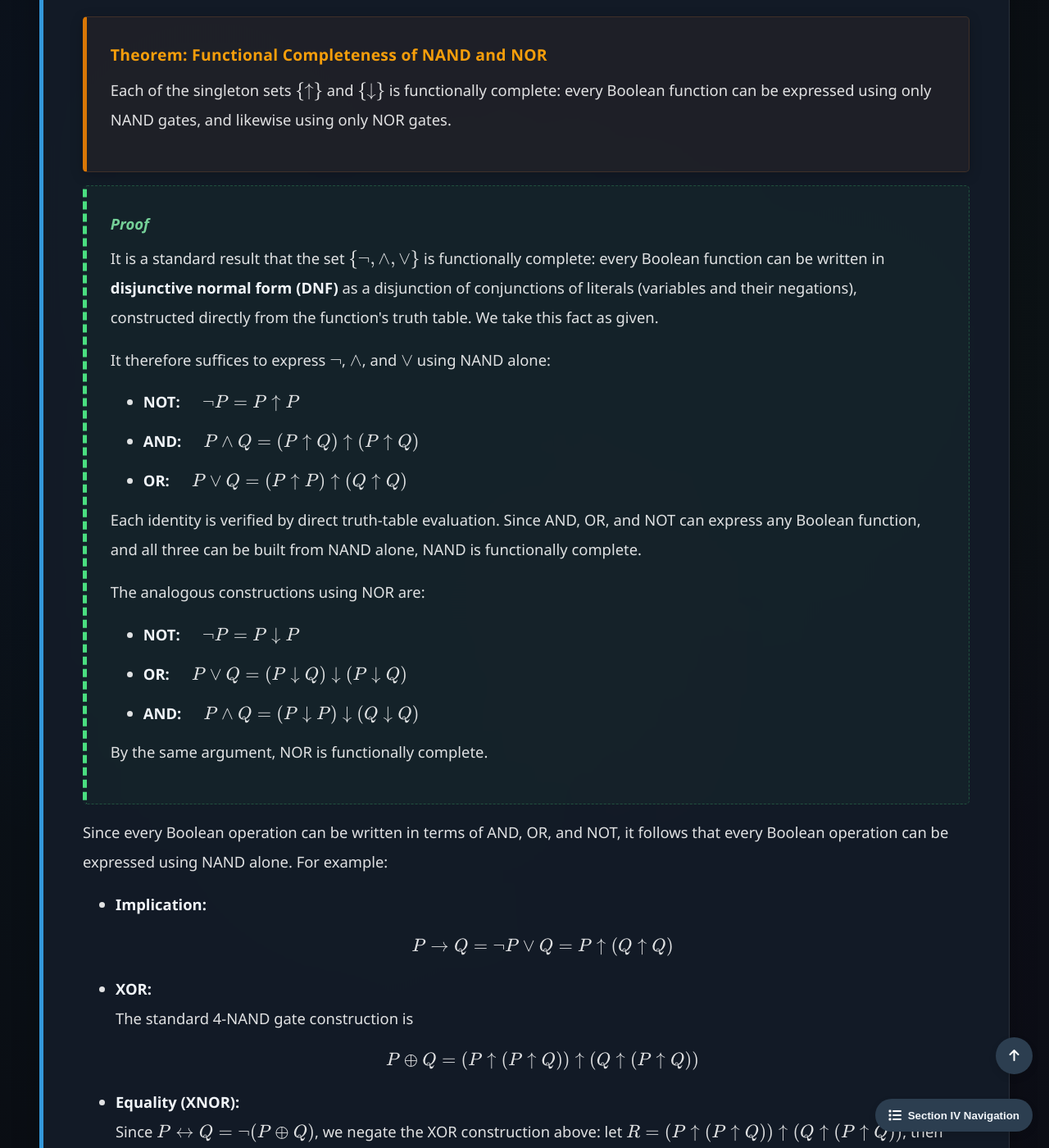
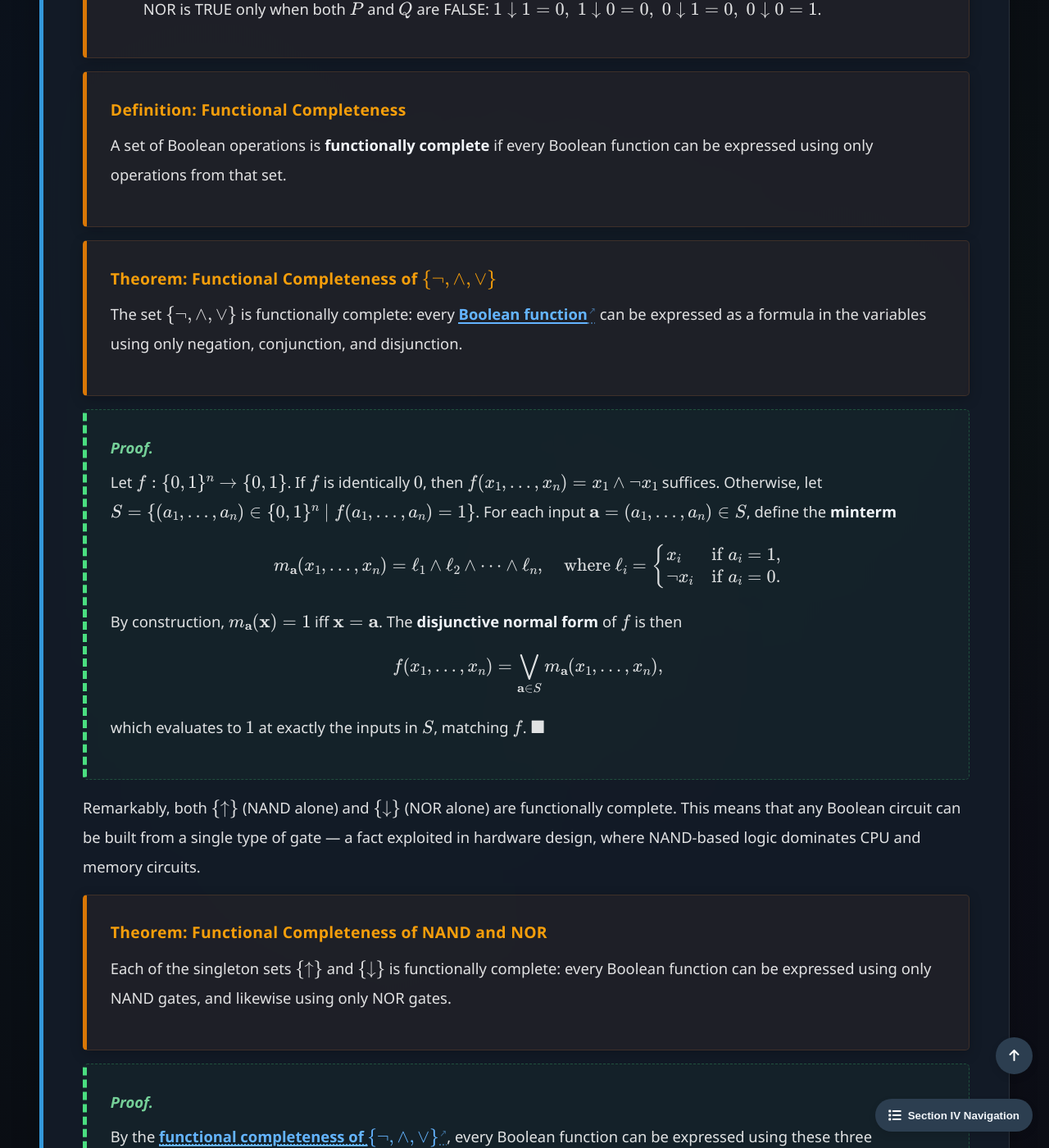
Before and after one commit to Yusukey01/yusukey01.github.io, a Jekyll site: the page built from Mathematics/Discrete/boolean.html, in a window 1280 px wide and 1400 px high, scrolled down 2703 px. Shown: the whole window at 82% size. Built offline with Jekyll 4.4.1, drawn with Linux system fonts in a browser that asks for light colours; some of the changed text lies outside the part shown.

Commit message:
new disc-4

```diff
--- a/Mathematics/Discrete/boolean.html
+++ b/Mathematics/Discrete/boolean.html
@@ -28,9 +28,10 @@ uses_python: false
             <section id="bool" class="section-content">
                 <h2>Boolean Logic</h2>
                 <p>
-                    In <strong>Boolean Logic</strong>, we can only use two values: <strong>TRUE</strong> and <strong>FALSE</strong>.
-                    This mathematical system is the foundation of digital electronics and computer design. Often we represent TRUE by 1
-                    and FALSE by 0, but this is just a representation; technically, \(\text{TRUE} \neq 1\).
+                    In <strong>Boolean Logic</strong>, we work with two values: <strong>TRUE</strong> and <strong>FALSE</strong>,
+                    customarily encoded as \(1\) and \(0\). Throughout this page we identify the Boolean values with the elements
+                    of \(\{0, 1\}\). This mathematical system is the foundation of digital electronics, computer design, and the
+                    algebraic models studied in computational complexity theory.
                 </p>
 
                 <p>
@@ -75,6 +76,24 @@ uses_python: false
                     </li>
                 </ul>
 
+                <p>
+                    All of these operations are special cases of a more general object: any function from finitely
+                    many Boolean inputs to a single Boolean output.
+                </p>
+
+                <div class="theorem" id="D-boolean_function">
+                    <span class="theorem-title">Definition: Boolean Function</span>
+                    <p>
+                        A <strong>Boolean function</strong> of \(n\) variables (\(n \geq 1\)) is a function
+                        \[
+                        f: \{0, 1\}^n \to \{0, 1\}.
+                        \]
+                        Equivalently, \(f\) is specified by a <strong>truth table</strong>: a list of the value
+                        \(f(a_1, \ldots, a_n) \in \{0, 1\}\) for each of the \(2^n\) input assignments
+                        \((a_1, \ldots, a_n) \in \{0, 1\}^n\).
+                    </p>
+                </div>
+
             </section>
 
             <section id="negation" class="section-content">
@@ -89,7 +108,7 @@ uses_python: false
                             P \uparrow Q = \neg(P \wedge Q).
                             \]
                             NAND is TRUE unless both \(P\) and \(Q\) are TRUE:
-                            \(1 \uparrow 1 = 0,\; 1 \uparrow 0 = 1,\; 0 \uparrow 1 = 1,\; 0 \uparrow 0 = 1\)
+                            \(1 \uparrow 1 = 0,\; 1 \uparrow 0 = 1,\; 0 \uparrow 1 = 1,\; 0 \uparrow 0 = 1\).
                         </li>
                         <li><strong>NOR: \(\downarrow\)</strong><br>
                             The negation of disjunction:
@@ -110,6 +129,35 @@ uses_python: false
                     </p>
                 </div>
 
+                <div class="theorem" id="T-dnf_completeness">
+                    <span class="theorem-title">Theorem: Functional Completeness of \(\{\neg, \wedge, \vee\}\)</span>
+                    <p>
+                        The set \(\{\neg, \wedge, \vee\}\) is functionally complete: every
+                        <a href="#D-boolean_function" class="ref-link"><strong>Boolean function</strong></a>
+                        can be expressed as a formula in the variables using only negation, conjunction, and disjunction.
+                    </p>
+                </div>
+
+                <div class="proof">
+                    <span class="proof-title">Proof.</span>
+                    <p>
+                        Let \(f: \{0, 1\}^n \to \{0, 1\}\). If \(f\) is identically \(0\), then
+                        \(f(x_1, \ldots, x_n) = x_1 \wedge \neg x_1\) suffices. Otherwise, let
+                        \(S = \{(a_1, \ldots, a_n) \in \{0, 1\}^n \mid f(a_1, \ldots, a_n) = 1\}\). For each input
+                        \(\mathbf{a} = (a_1, \ldots, a_n) \in S\), define the <strong>minterm</strong>
+                        \[
+                        m_{\mathbf{a}}(x_1, \ldots, x_n) = \ell_1 \wedge \ell_2 \wedge \cdots \wedge \ell_n,
+                        \quad \text{where } \ell_i = \begin{cases} x_i & \text{if } a_i = 1, \\ \neg x_i & \text{if } a_i = 0. \end{cases}
+                        \]
+                        By construction, \(m_{\mathbf{a}}(\mathbf{x}) = 1\) iff \(\mathbf{x} = \mathbf{a}\). The
+                        <strong>disjunctive normal form</strong> of \(f\) is then
+                        \[
+                        f(x_1, \ldots, x_n) = \bigvee_{\mathbf{a} \in S} m_{\mathbf{a}}(x_1, \ldots, x_n),
+                        \]
+                        which evaluates to \(1\) at exactly the inputs in \(S\), matching \(f\). \(\blacksquare\)
+                    </p>
+                </div>
+
                 <p>
                     Remarkably, both \(\{\uparrow\}\) (NAND alone) and \(\{\downarrow\}\) (NOR alone) are functionally
                     complete. This means that any Boolean circuit can be built from a single type of gate — a fact
@@ -125,15 +173,11 @@ uses_python: false
                 </div>
 
                 <div class="proof">
-                    <span class="proof-title">Proof</span>
+                    <span class="proof-title">Proof.</span>
                     <p>
-                        It is a standard result that the set \(\{\neg, \wedge, \vee\}\) is functionally complete:
-                        every Boolean function can be written in <strong>disjunctive normal form (DNF)</strong>
-                        as a disjunction of conjunctions of literals (variables and their negations), constructed
-                        directly from the function's truth table. We take this fact as given.
-                    </p>
-                    <p>
-                        It therefore suffices to express \(\neg\), \(\wedge\), and \(\vee\) using NAND alone:
+                        By the <a href="#T-dnf_completeness" class="ref-link"><strong>functional completeness of \(\{\neg, \wedge, \vee\}\)</strong></a>,
+                        every Boolean function can be expressed using these three operations. It therefore suffices to express
+                        \(\neg\), \(\wedge\), and \(\vee\) using NAND alone:
                     </p>
                     <ul style="padding-left: 40px;">
                         <li><strong>NOT:</strong> \(\quad \neg P = P \uparrow P\)</li>
@@ -141,8 +185,8 @@ uses_python: false
                         <li><strong>OR:</strong> \(\quad P \vee Q = (P \uparrow P) \uparrow (Q \uparrow Q)\)</li>
                     </ul>
                     <p>
-                        Each identity is verified by direct truth-table evaluation. Since AND, OR, and NOT can express
-                        any Boolean function, and all three can be built from NAND alone, NAND is functionally complete.
+                        Each identity is verified by direct truth-table evaluation. Since AND, OR, and NOT together
+                        express any Boolean function, and all three can be built from NAND alone, NAND is functionally complete.
                     </p>
                     <p>
                         The analogous constructions using NOR are:
@@ -153,7 +197,7 @@ uses_python: false
                         <li><strong>AND:</strong> \(\quad P \wedge Q = (P \downarrow P) \downarrow (Q \downarrow Q)\)</li>
                     </ul>
                     <p>
-                        By the same argument, NOR is functionally complete.
+                        By the same argument, NOR is functionally complete. \(\blacksquare\)
                     </p>
                 </div>
 
@@ -196,25 +240,28 @@ uses_python: false
                     However, circuits are not only used for physical hardware but also for theoretical models in computer science. When Boolean
                     functions are used to construct a computational model rather than a physical device, we refer to them as <strong>Boolean circuits</strong>.
                     These circuits serve as a fundamental concept in computational complexity theory, where they help analyze the efficiency and
-                    limitations of different computational processes. Here, we only introduce the definition of Boolean circuits. We will revisit this topic
-                    after learning complexity theory in the future.
+                    limitations of different computational processes. Here we introduce the basic definition; the study of
+                    <strong>circuit complexity</strong> — classes such as \(\mathrm{AC}^0\), \(\mathrm{NC}\), and \(\mathrm{P/poly}\) defined by
+                    asymptotic bounds on circuit size and depth — is a subject for future curriculum extensions.
                 </p>
 
                 <div class="theorem" id="D-boolean_circuit">
                     <span class="theorem-title">Definition: Boolean Circuit</span>
                     <p>
-                        A <strong>Boolean circuit</strong> is a <strong>directed acyclic graph (DAG)</strong>
-                        where nodes (often called gates) represent computational steps. The nodes are classified as:
+                        Fix a <a href="#D-functional_completeness" class="ref-link"><strong>functionally complete set</strong></a>
+                        of Boolean operations as the available <strong>gate types</strong> (typical choices are
+                        \(\{\wedge, \vee, \neg\}\) or \(\{\uparrow\}\)). A <strong>Boolean circuit</strong> over this gate set is a
+                        <strong>directed acyclic graph (DAG)</strong> in which each node belongs to one of three categories:
                     </p>
                     <ul style="padding-left: 40px;">
-                        <li><strong>Input nodes</strong> (sources): Represent Boolean variables.</li>
-                        <li><strong>Gate nodes</strong> (internal): Each computes a Boolean function from a
-                            <strong>functionally complete set</strong> (e.g., \(\{\wedge, \vee, \neg\}\) or \(\{\uparrow\}\)) of its inputs.</li>
-                        <li><strong>Output nodes</strong> (sinks): Produce the final result(s) of the circuit.</li>
+                        <li><strong>Input nodes</strong> (sources, in-degree \(0\)): each labeled with a Boolean variable.</li>
+                        <li><strong>Gate nodes</strong> (internal): each labeled with one of the available gate types of arity
+                            \(k \geq 1\), with in-degree exactly \(k\); the gate computes that operation applied to its \(k\) input wires.</li>
+                        <li><strong>Output nodes</strong> (sinks, out-degree \(0\)): each producing one final Boolean result.</li>
                     </ul>
                     <p>
-                        The <strong>size</strong> of a circuit is its total number of gates, and its
-                        <strong>depth</strong> is the length of the longest path from any input to an output.
+                        The <strong>size</strong> of a circuit is its total number of gate nodes, and its
+                        <strong>depth</strong> is the length of the longest directed path from any input to any output.
                     </p>
                 </div>
 
@@ -249,7 +296,7 @@ uses_python: false
                 </p>
 
                 <p>
-                    Boolean logic underlies virtually all of computer science - from the physical transistor level to
+                    Boolean logic underlies virtually all of computer science — from the physical transistor level to
                     the abstract models studied in complexity theory. The operations introduced here appear throughout
                     the curriculum: XOR is fundamental to <strong>finite field arithmetic</strong> in abstract algebra,
                     in cryptography, and Boolean circuits provide a computational model complementary to the
```
Also changed, not shown: data/curriculum.json, data/previews.json.
